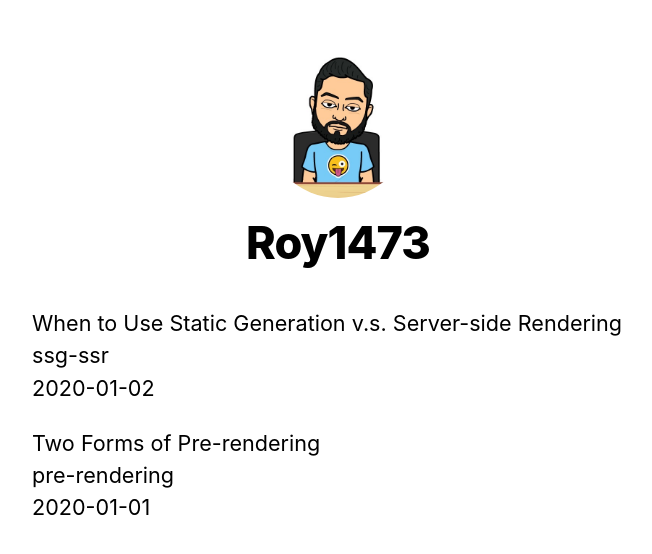
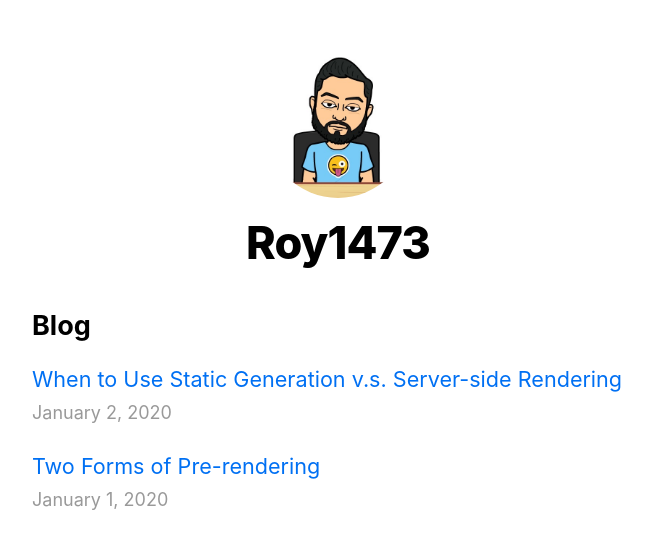
Before and after one commit to Roy1473/nextjs-blog, a Next.js app: page / in a window 1280 px wide. Shown: the top 554 px of the page, without its empty margins (302-954 px from the left). Built offline with nearby package versions, Linux system fonts and the light colour scheme.

Commit message:
mkdir api folder

```diff
--- /dev/null
+++ b/components/date.js
@@ -0,0 +1,6 @@
+import { parseISO, format } from "date-fns";
+
+export default function Date({ dateString }) {
+  const date = parseISO(dateString);
+  return <time dateTime={dateString}>{format(date, "LLLL d, yyyy")}</time>;
+}
--- a/pages/index.js
+++ b/pages/index.js
@@ -1,5 +1,6 @@
 import Head from "next/head";
 import Link from "next/link";
+import Date from "../components/date";
 import Layout, { siteTitle } from "../components/layout";
 import utilStyles from "../styles/utils.module.css";
 import { getSortedPostsData } from "../lib/posts";
@@ -20,15 +21,17 @@
         <title>{siteTitle}</title>
       </Head>
       <section className={`${utilStyles.headingMd} ${utilStyles.padding1px}`}>
-        <h2 className={utilStyles.headingLg}></h2>
+        <h2 className={utilStyles.headingLg}>Blog</h2>
         <ul className={utilStyles.list}>
           {allPostData.map(({ id, date, title }) => (
             <li className={utilStyles.listItem} key={id}>
-              {title}
+              <Link href={`/posts/${id}`}>
+                <a>{title}</a>
+              </Link>
               <br />
-              {id}
-              <br />
-              {date}
+              <small className={utilStyles.lightText}>
+                <Date dateString={date}></Date>
+              </small>
             </li>
           ))}
         </ul>
```
Also changed, not shown: pages/posts/[id].js (+9 -7 lines), pages/api/hello.js (added).
